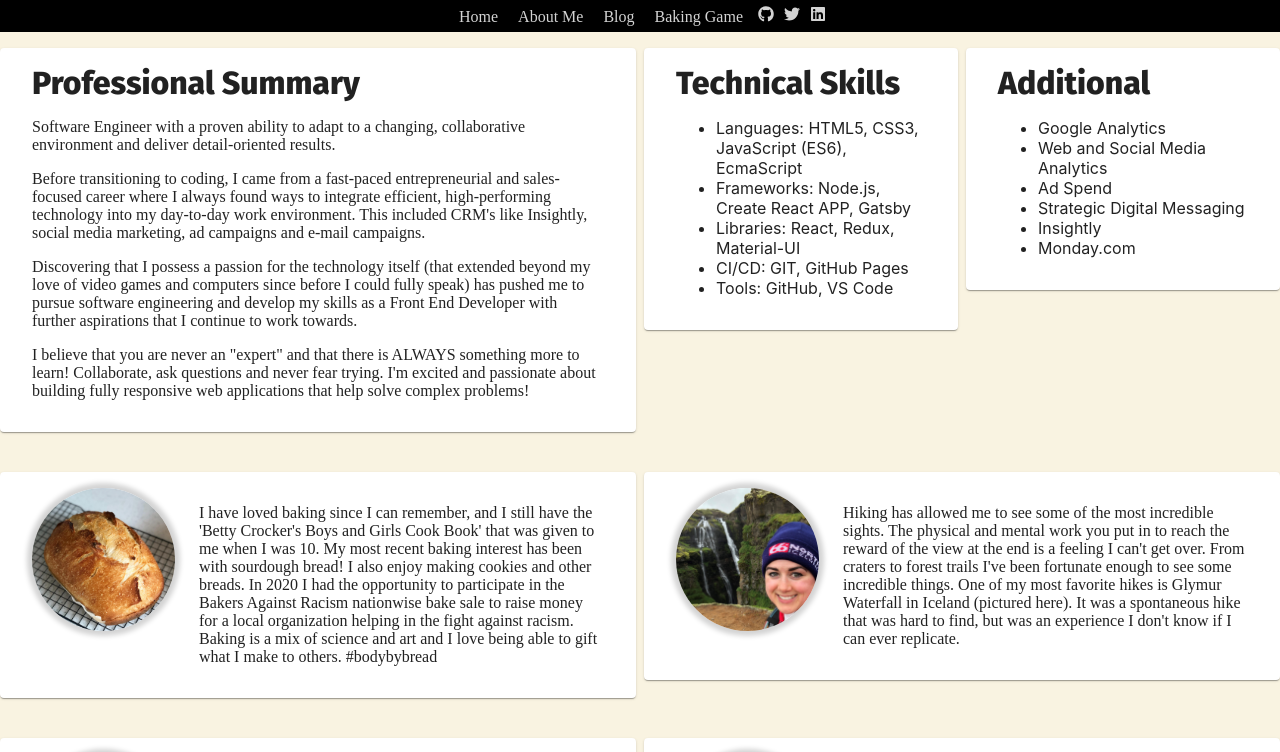
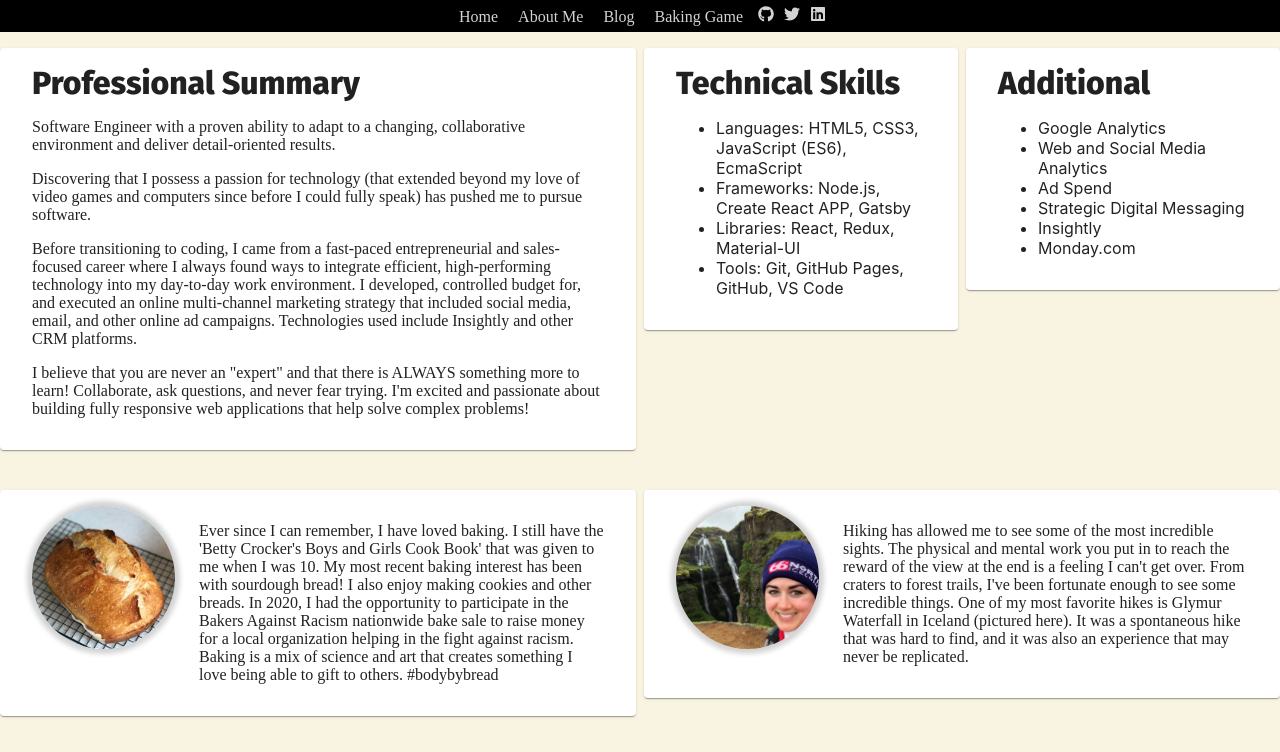
Before and after one commit to audreywrong/personalwebsite-react, a React (Create React App) app in the folder my-app/: page /about-me in a window 1280 px wide. Shown: the top 752 px of the page. Built offline with nearby package versions, Linux system fonts and the light colour scheme; a web font is replaced by a local one.

Commit message:
content changes

```diff
--- a/my-app/src/features/about-me/AboutMe.jsx
+++ b/my-app/src/features/about-me/AboutMe.jsx
@@ -18,22 +18,24 @@ const AboutMe = () => (
           <Box m={2} p={2}>
             <h1>Professional Summary</h1>
             <p>
-              Software Engineer with a proven ability to adapt to a changing, collaborative environment and deliver
-              detail-oriented results.
+              <p>
+                Software Engineer with a proven ability to adapt to a changing, collaborative environment and deliver
+                detail-oriented results.
+              </p>
+              <p>
+                Discovering that I possess a passion for technology (that extended beyond my love of video games and
+                computers since before I could fully speak) has pushed me to pursue software.
+              </p>
               <p>
                 Before transitioning to coding, I came from a fast-paced entrepreneurial and sales-focused career where
                 I always found ways to integrate efficient, high-performing technology into my day-to-day work
-                environment. This included CRM's like Insightly, social media marketing, ad campaigns and e-mail
-                campaigns.{' '}
-              </p>
-              <p>
-                Discovering that I possess a passion for the technology itself (that extended beyond my love of video
-                games and computers since before I could fully speak) has pushed me to pursue software engineering and
-                develop my skills as a Front End Developer with further aspirations that I continue to work towards.
+                environment. I developed, controlled budget for, and executed an online multi-channel marketing strategy
+                that included social media, email, and other online ad campaigns. Technologies used include Insightly
+                and other CRM platforms.
               </p>
               <p>
                 I believe that you are never an "expert" and that there is ALWAYS something more to learn! Collaborate,
-                ask questions and never fear trying. I'm excited and passionate about building fully responsive web
+                ask questions, and never fear trying. I'm excited and passionate about building fully responsive web
                 applications that help solve complex problems!
               </p>
             </p>
@@ -48,8 +50,7 @@ const AboutMe = () => (
               <li>Languages: HTML5, CSS3, JavaScript (ES6), EcmaScript</li>
               <li>Frameworks: Node.js, Create React APP, Gatsby</li>
               <li>Libraries: React, Redux, Material-UI</li>
-              <li>CI/CD: GIT, GitHub Pages</li>
-              <li>Tools: GitHub, VS Code</li>
+              <li>Tools: Git, GitHub Pages, GitHub, VS Code</li>
             </ul>{' '}
           </Box>
         </Paper>
@@ -74,7 +75,7 @@ const AboutMe = () => (
           imgSource: Bread,
           imgAltText: 'Bread',
           hobbyText:
-            "I have loved baking since I can remember, and I still have the 'Betty Crocker's Boys and Girls Cook Book' that was given to me when I was 10. My most recent baking interest has been with sourdough bread! I also enjoy making cookies and other breads. In 2020 I had the opportunity to participate in the Bakers Against Racism nationwise bake sale to raise money for a local organization helping in the fight against racism. Baking is a mix of science and art and I love being able to gift what I make to others. #bodybybread",
+            "Ever since I can remember, I have loved baking. I still have the 'Betty Crocker's Boys and Girls Cook Book' that was given to me when I was 10. My most recent baking interest has been with sourdough bread! I also enjoy making cookies and other breads. In 2020, I had the opportunity to participate in the Bakers Against Racism nationwide bake sale to raise money for a local organization helping in the fight against racism. Baking is a mix of science and art that creates something I love being able to gift to others. #bodybybread",
         }}
       />
       <HobbyItem
@@ -82,7 +83,7 @@ const AboutMe = () => (
           imgSource: Hiking,
           imgAltText: 'Hiking',
           hobbyText:
-            "Hiking has allowed me to see some of the most incredible sights. The physical and mental work you put in to reach the reward of the view at the end is a feeling I can't get over. From craters to forest trails I've been fortunate enough to see some incredible things. One of my most favorite hikes is Glymur Waterfall in Iceland (pictured here). It was a spontaneous hike that was hard to find, but was an experience I don't know if I can ever replicate.",
+            "Hiking has allowed me to see some of the most incredible sights. The physical and mental work you put in to reach the reward of the view at the end is a feeling I can't get over. From craters to forest trails, I've been fortunate enough to see some incredible things. One of my most favorite hikes is Glymur Waterfall in Iceland (pictured here). It was a spontaneous hike that was hard to find, and it was also an experience that may never be replicated.",
         }}
       />
       <HobbyItem
@@ -90,7 +91,7 @@ const AboutMe = () => (
           imgSource: GamerGirl,
           imgAltText: 'Gamer Girl Logo',
           hobbyText:
-            "GamerGirl is a brand and business concept I developed in a High School Capstone course. It is 'Gamer Girl is an innovative, inclusive, creative and edgy gaming accessory company for the female gaming community of today, or Gamer Girls!' I sketched designs for prototypes, learned how to write a formal business plan and even made some of the prototypes! Who knows?! Maybe it'll make a comeback in the future!",
+            'GamerGirl is a brand I developed in high school and it continues to live as a side hustle/passion project. Gamer Girl is an innovative, inclusive, creative and edgy social movement for the female gaming community of today: The Gamer Girls! I sketched designs for prototypes, learned how to write a formal business plan and even made some of the prototypes! I continue to pursue this as a side passion and hope to one day leverage this concept to make a real social impact.',
         }}
       />
       <HobbyItem
@@ -98,7 +99,7 @@ const AboutMe = () => (
           imgSource: Concert,
           imgAltText: 'Concert',
           hobbyText:
-            'From singing The Beatles with my dad in the living room to going to as many concerts as I can with my sister; music is as much a part of me as the hair on my head. I will listen to just about anything, but truly love rock and metal, classical and dance music. Going to live shows with friends and family is one of my favorite things in the world!',
+            'From singing The Beatles with my dad in the living room to going to as many concerts as I can with my sister, music is as much a part of me as my legs and lungs are. I will listen to just about anything, but I truly love rock and metal, classical and dance music. Going to live shows with friends and family is one of my favorite things in the world!',
         }}
       />
     </Grid>
```
